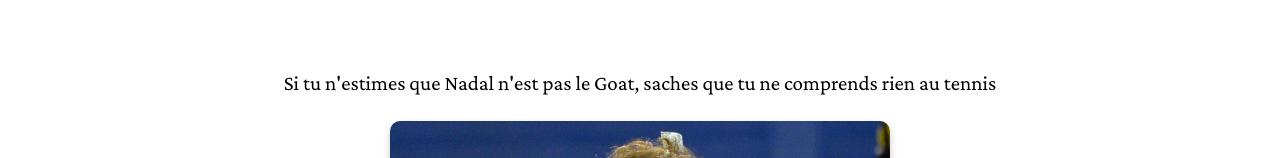
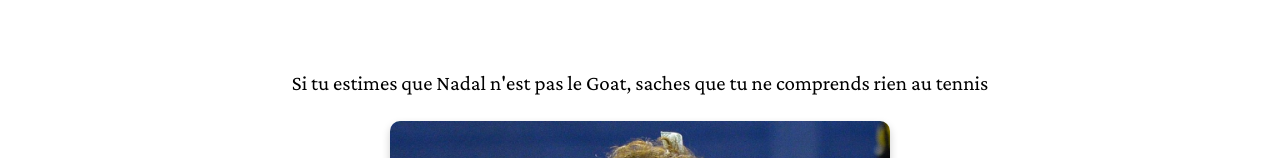
Before and after one commit to Ghali-Boukili/Le-goat-du-tennis-Nadal, a plain HTML site: page rep3.html in a window 1280 px wide. Shown: the part 587-745 px from the top of the page. Drawn offline with nearby package versions, Linux system fonts and the light colour scheme.

Commit message:
Update rep3.html

```diff
--- a/rep3.html
+++ b/rep3.html
@@ -25,7 +25,7 @@
 </section>
 
 <section class="presentation">
-     <p>Si tu n'estimes que Nadal n'est pas le Goat, saches que tu ne comprends rien au tennis</p>
+     <p>Si tu estimes que Nadal n'est pas le Goat, saches que tu ne comprends rien au tennis</p>
    <div class="nadal-images">
     <img id="nadalmeilleur6" src="images/nadal-formulaire.jpg" alt="Rafael Nadal" class="nadal-image">
     </div>
```
